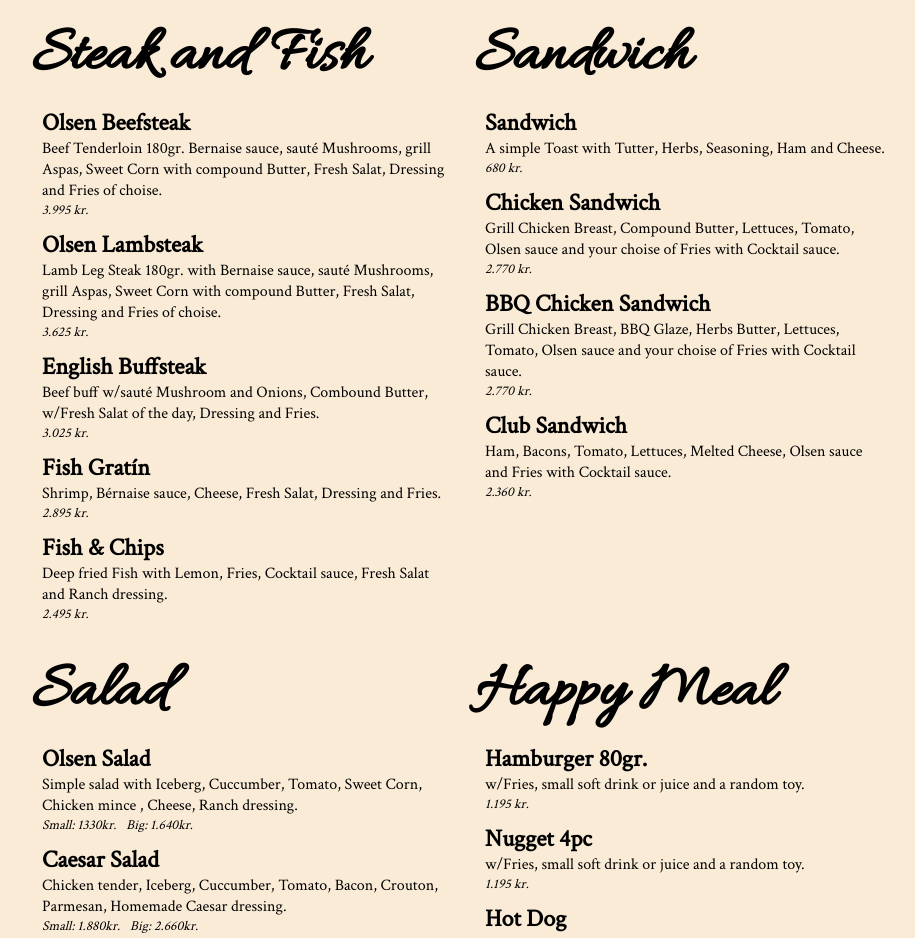
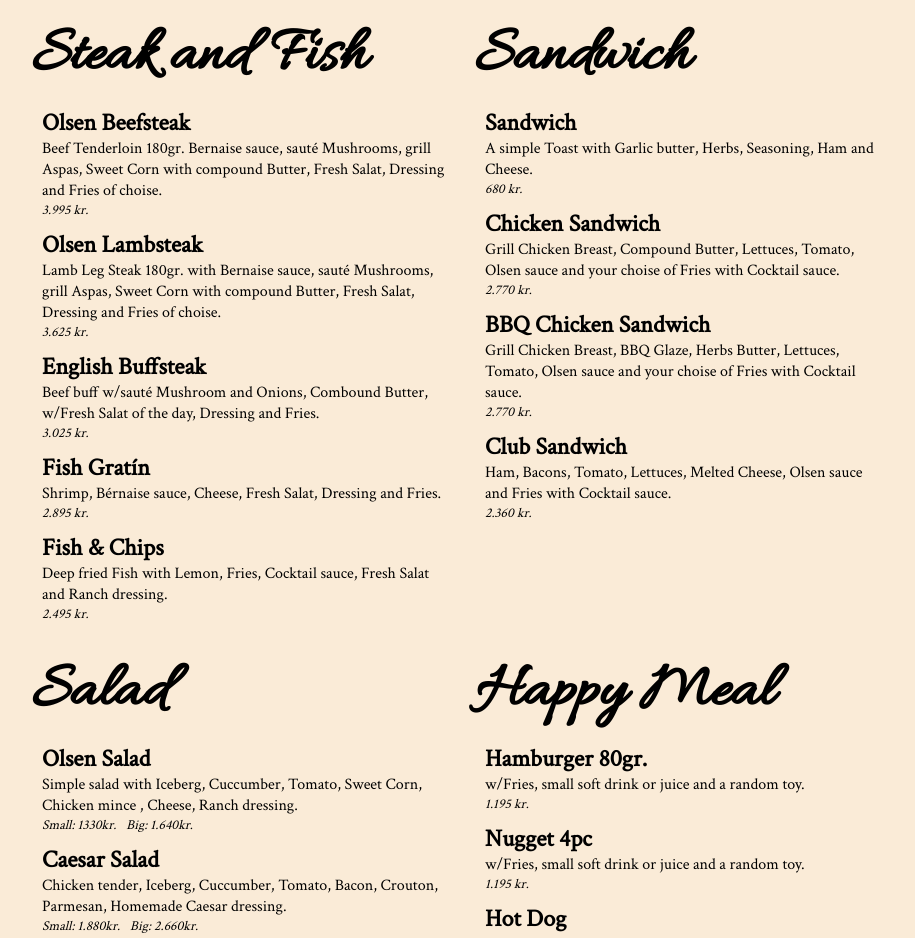
Before and after one commit to olsen-olsen/olsen-olsen.github.io, a website: page enskumatsedill.html in a window 1280 px wide. Shown: the part 4140-5078 px from the top of the page, without its empty margins (175-1090 px from the left). Drawn offline with Linux system fonts and the light colour scheme.

Commit message:
fix tutter to butter

```diff
--- a/enskumatsedill.html
+++ b/enskumatsedill.html
@@ -106,7 +106,7 @@
                   </div>
                   <div class="menu_list samlokur">
                       <h3 class="items_list title menusection">Sandwich</h3>
-                      <div class="container_items items_samlokur"><p class="nafn">Sandwich</p><p class="lysing">A simple Toast with Tutter, Herbs, Seasoning, Ham and Cheese.</p><p class="verd">680 kr.</p></div>
+                      <div class="container_items items_samlokur"><p class="nafn">Sandwich</p><p class="lysing">A simple Toast with Garlic butter, Herbs, Seasoning, Ham and Cheese.</p><p class="verd">680 kr.</p></div>
                       <div class="container_items items_samlokur"><p class="nafn">Chicken Sandwich</p><p class="lysing">Grill Chicken Breast, Compound Butter, Lettuces, Tomato, Olsen sauce and your choise of Fries with Cocktail sauce.</p><p class="verd">2.770 kr.</p></div>
                       <div class="container_items items_samlokur"><p class="nafn">BBQ Chicken Sandwich</p><p class="lysing">Grill Chicken Breast, BBQ Glaze, Herbs Butter, Lettuces, Tomato, Olsen sauce and your choise of Fries with Cocktail sauce.</p><p class="verd">2.770 kr.</p></div>
                       <div class="container_items items_samlokur"><p class="nafn">Club Sandwich</p><p class="lysing">Ham, Bacons, Tomato, Lettuces, Melted Cheese, Olsen sauce and Fries with Cocktail sauce.</p><p class="verd">2.360 kr.</p></div>
```
